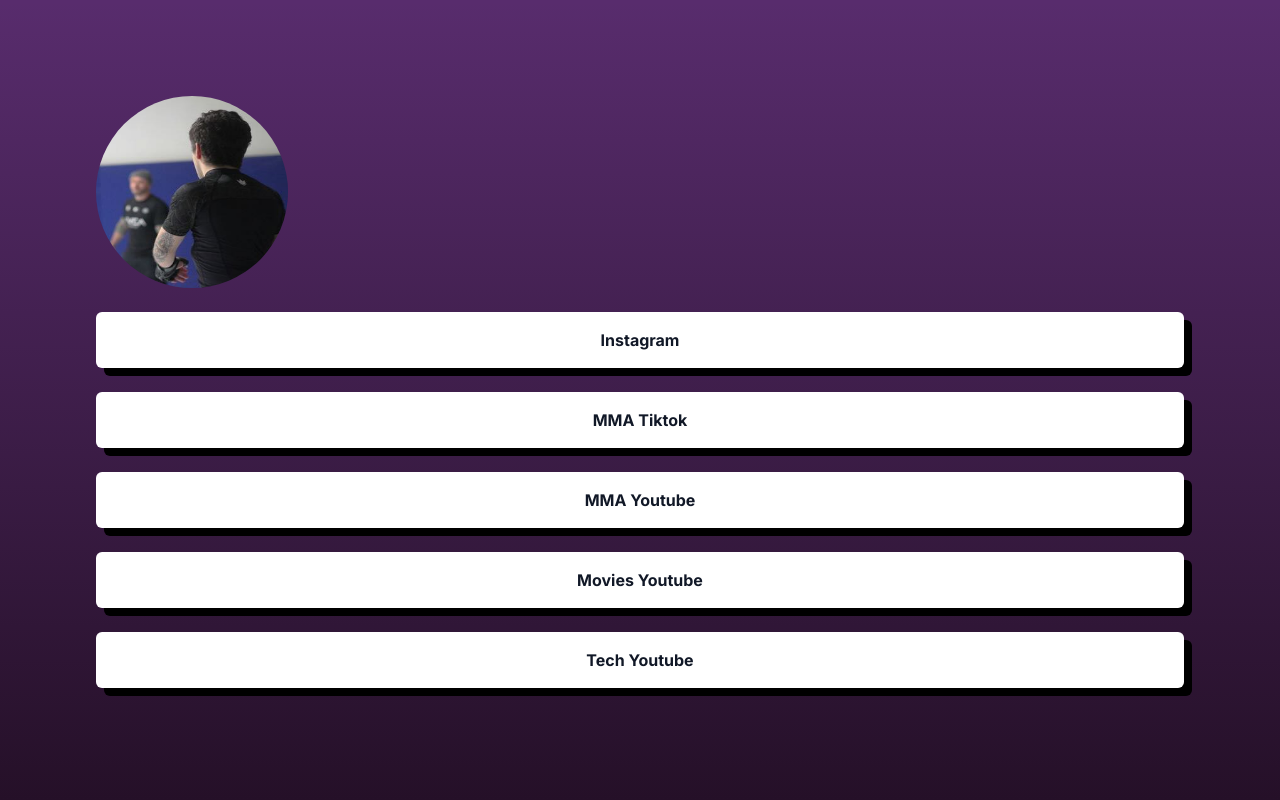
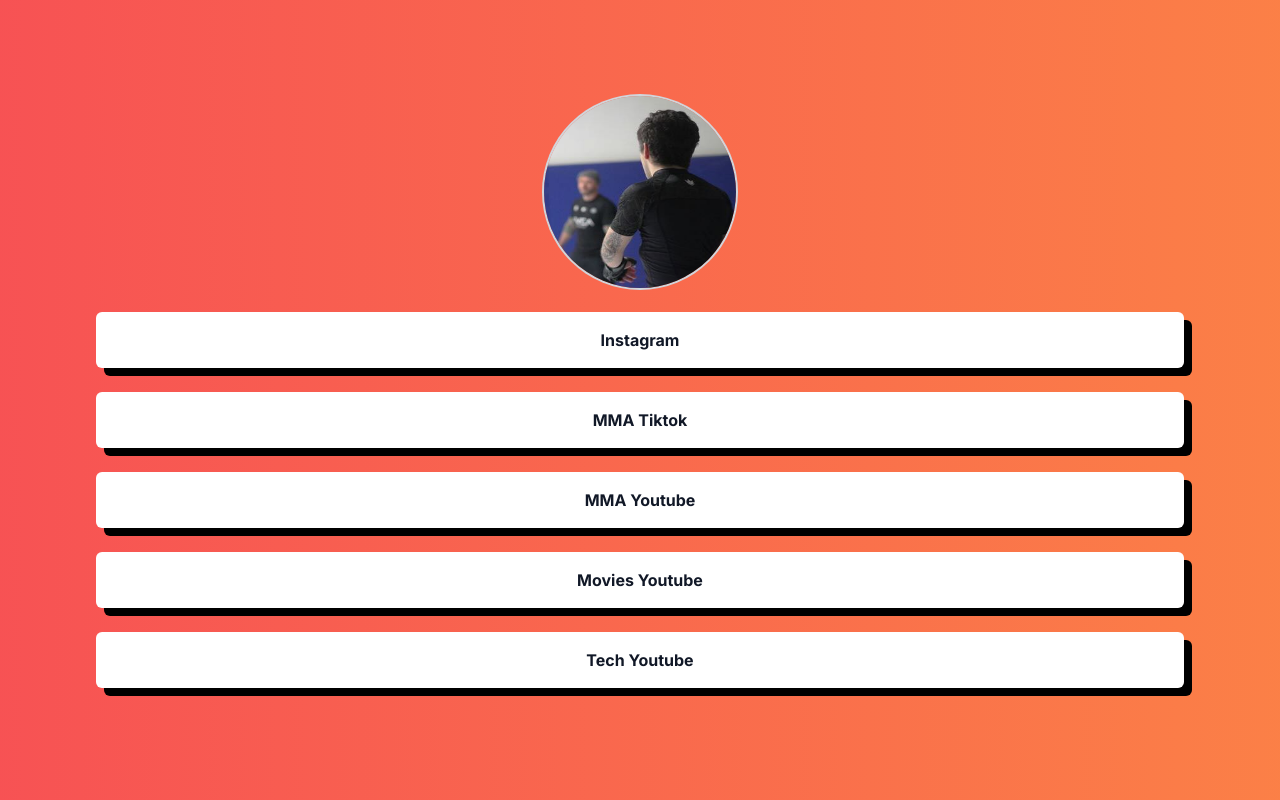
Before and after one commit to JarrodKane/jarrod_links, a Next.js app: page / in a window 1280 px wide. Built offline with nearby package versions, Linux system fonts and the light colour scheme.

Commit message:
basic site

```diff
--- a/src/app/globals.css
+++ b/src/app/globals.css
@@ -5,15 +5,31 @@
 :root {
   --foreground-rgb: 0, 0, 0;
   --background-start-rgb: 88, 44, 109; /* Darker purple */
-  --background-end-rgb: 37, 16, 40; /* Even darker purple */
+  --background-end-rgb: 227, 6, 0; /* Even darker purple */
+
 }
 
 body {
   color: rgb(var(--foreground-rgb));
-  background: linear-gradient(
-      to bottom,
-      transparent,
-      rgb(var(--background-end-rgb))
-    )
-    rgb(var(--background-start-rgb));
+  background: rgb(71, 0, 81);
+  background: linear-gradient(90deg, rgba(71, 0, 81, 1) 0%, rgba(243, 43, 95, 1) 50%, rgba(252, 134, 69, 1) 100%);
+
+
+    background-size: 400% 400%;
+
+    animation: gradient 15s ease infinite;
+    height: 100vh;
 }
+
+
+@keyframes gradient {
+	0% {
+		background-position: 0% 50%;
+	}
+	50% {
+		background-position: 100% 50%;
+	}
+	100% {
+		background-position: 0% 50%;
+	}
+}
--- a/src/app/layout.tsx
+++ b/src/app/layout.tsx
@@ -1,21 +1,21 @@
-import './globals.css'
-import { Inter } from 'next/font/google'
+import { Inter } from 'next/font/google';
+import './globals.css';
 
-const inter = Inter({ subsets: ['latin'] })
+const inter = Inter({ subsets: ['latin'] });
 
 export const metadata = {
-  title: 'Create Next App',
-  description: 'Generated by create next app',
-}
+  title: 'Jarrod Kane',
+  description: 'Links to Jarrod Kane social media',
+};
 
 export default function RootLayout({
   children,
 }: {
-  children: React.ReactNode
+  children: React.ReactNode;
 }) {
   return (
     <html lang="en">
       <body className={inter.className}>{children}</body>
     </html>
-  )
+  );
 }
--- a/src/app/page.tsx
+++ b/src/app/page.tsx
@@ -1,21 +1,31 @@
-import Image from 'next/image'
-import { Link } from '../components/link'
+import Image from 'next/image';
+import { Link } from '../components/link';
 
 export default function Home() {
   return (
     <main className="flex min-h-screen flex-col items-center justify-between p-8 sm:p-24">
-
-
-
-
-      <div className='flex flex-col gap-6 w-full'>
-        <Image src="/jarrod.jpeg" className="rounded-full w-48 h-48" width={150} height={150} alt='Jarrod doing MMA' />
-        <Link href="https://www.instagram.com/jarrod_kane/?igshid=ZDc4ODBmNjlmNQ%3D%3D">Instagram</Link>
+      <div className="flex flex-col gap-6 w-full items-center ">
+        <Image
+          src="/jarrod.jpeg"
+          className="rounded-full w-48 h-48  ring-2 ring-gray-300 "
+          width={150}
+          height={150}
+          alt="Jarrod doing MMA"
+        />
+        <Link href="https://www.instagram.com/jarrod_kane/?igshid=ZDc4ODBmNjlmNQ%3D%3D">
+          Instagram
+        </Link>
         <Link href="https://www.tiktok.com/@jarrod_mma">MMA Tiktok</Link>
-        <Link href="https://www.youtube.com/channel/UCGvSXLPI1gLiwSVi-HeZBwQ">MMA Youtube</Link>
-        <Link href="https://www.youtube.com/channel/UCFvq3tK6QXfqksQ_HQljN3g">Movies Youtube</Link>
-        <Link href="https://www.youtube.com/channel/UCwBJ5gLp3trHUDtDjZvQH2Q">Tech Youtube</Link>
+        <Link href="https://www.youtube.com/channel/UCGvSXLPI1gLiwSVi-HeZBwQ">
+          MMA Youtube
+        </Link>
+        <Link href="https://www.youtube.com/channel/UCFvq3tK6QXfqksQ_HQljN3g">
+          Movies Youtube
+        </Link>
+        <Link href="https://www.youtube.com/channel/UCwBJ5gLp3trHUDtDjZvQH2Q">
+          Tech Youtube
+        </Link>
       </div>
     </main>
-  )
+  );
 }
--- a/src/components/link.tsx
+++ b/src/components/link.tsx
@@ -7,11 +7,7 @@
   const linkStyle = `inline-block px-4 py-4 bg-white text-gray-900 font-bold rounded-md transition-all
   w-full  hover:translate-x-1	hover:translate-y-1	shadow-comic hover:shadow-comic-h text-center	 `;
   return (
-    <a
-      target="_blank"
-      href={href}
-      className={linkStyle}
-    >
+    <a target="_blank" href={href} className={linkStyle}>
       {children}
     </a>
   );
```
Also changed, not shown: .prettierrc.cjs (added).
